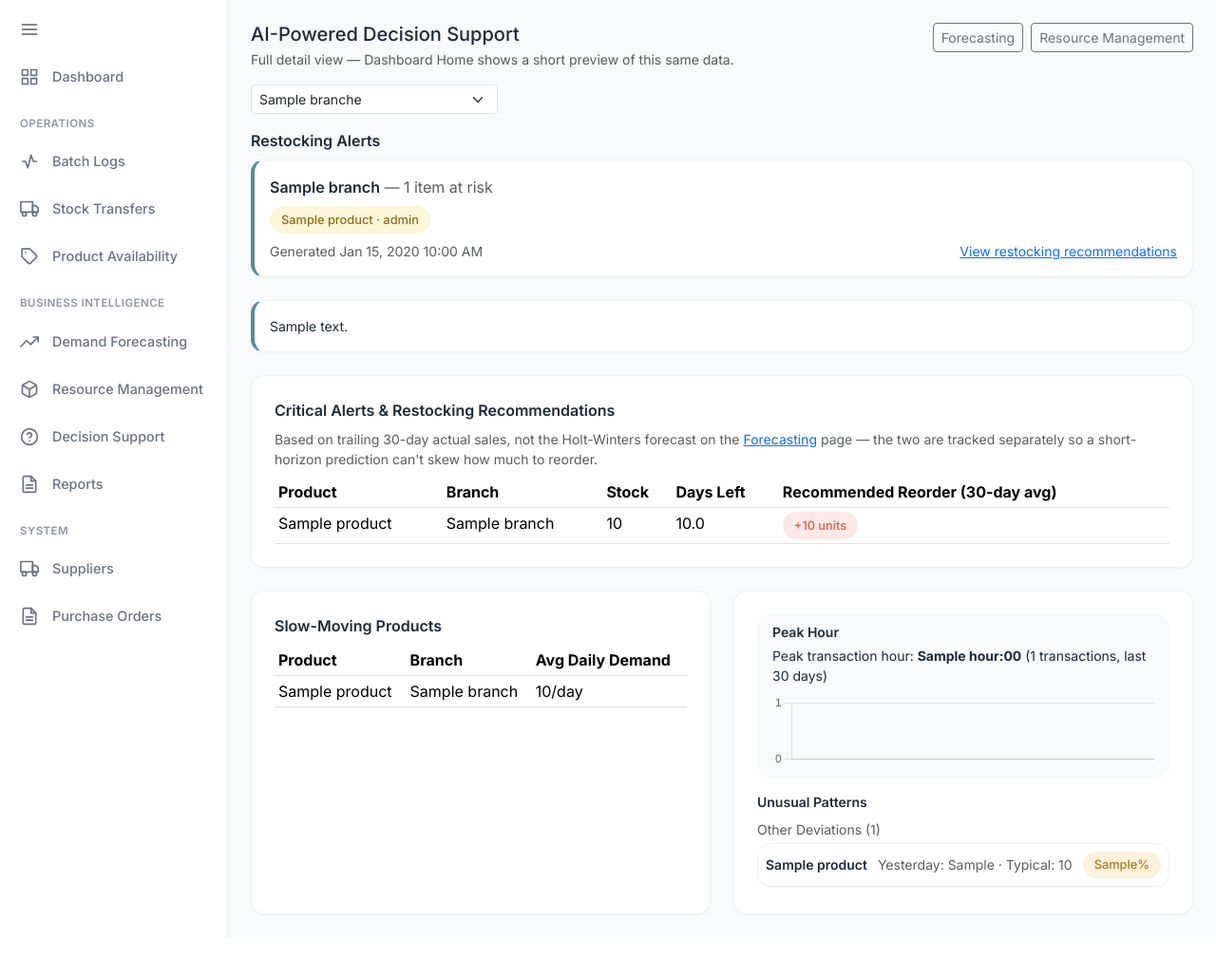
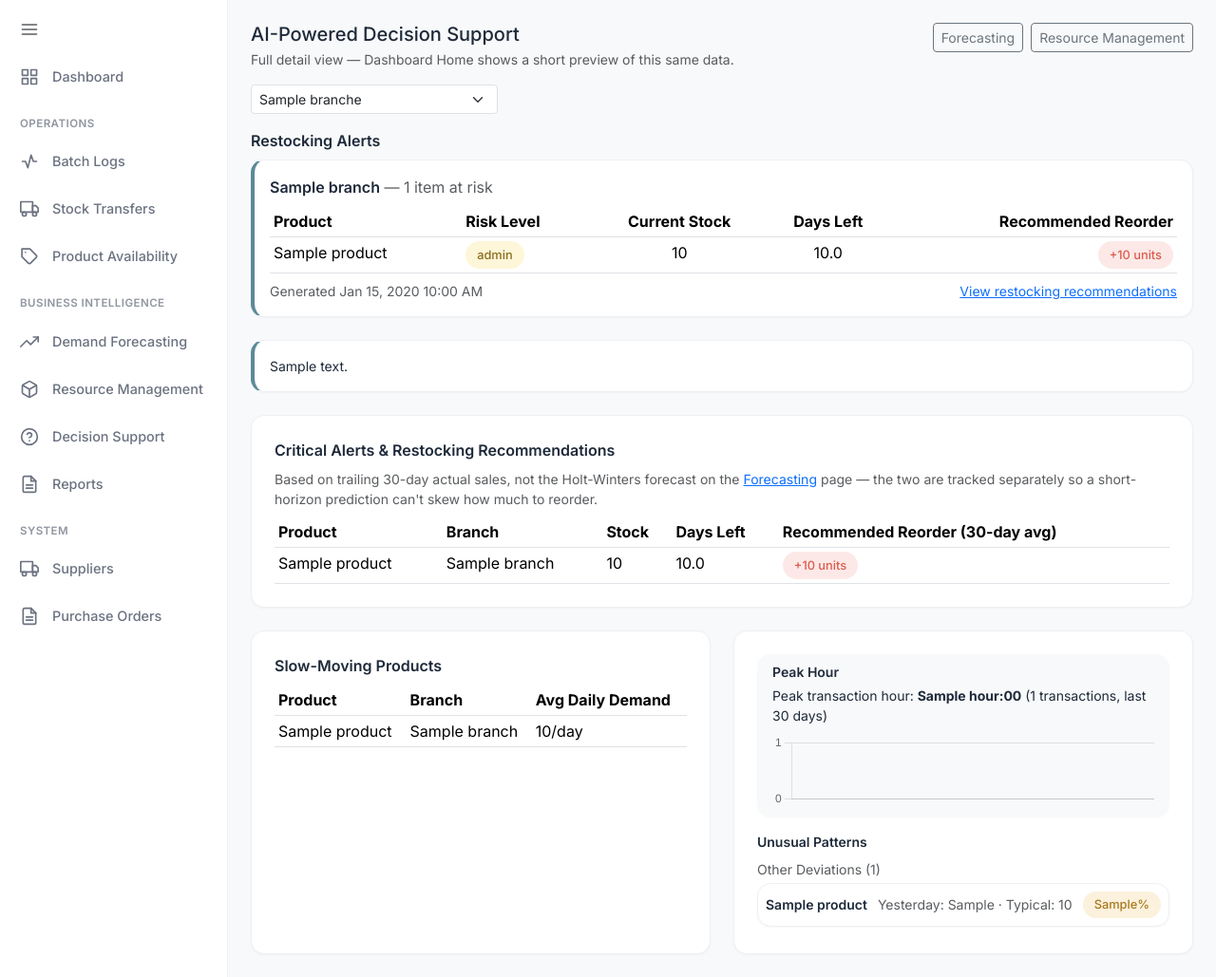
Before and after one commit to eniemennie/SanServeAll, a Django app: template backend/templates/forecasting/decision_support.html in a window 1280 px wide. Shown: the part 63-1092 px from the top of the page at 95% size. Before the commit the page ends 1050 px from the top, so only its background shows below. Run offline with Django 5.2, Linux system fonts and the light colour scheme; the template is opened without the code that fills it: most values are stand-ins (such as "Sample title", 1, 10 or a date in 2020).

Commit message:
Convert restocking alert chip lists into sortable tables
Replace each branch's wrapped risk-level chips with a table
(Product/Risk Level/Current Stock/Days Left/Recommended Reorder),
keeping the existing HIGH-before-MEDIUM-then-alphabetical sort and
risk badge colors. Branches with more than 10 items get a search box
and "Show all" expand, matching the idiom already used on Reports Hub
and Batch Logs.

Co-Authored-By: Claude Sonnet 5 <noreply@anthropic.com>
Claude-Session: https://claude.ai/code/session_015XWpaJNLYUGuNLPPiFrb3P

```diff
--- a/backend/templates/forecasting/decision_support.html
+++ b/backend/templates/forecasting/decision_support.html
@@ -33,7 +33,17 @@ the generation job had run.
 <div class="mb-4">
     <div class="fw-semibold mb-2">Restocking Alerts</div>
     {% for card in restocking_alert_cards %}
-    <div class="jc-card p-3 mb-2" style="border-left: 4px solid var(--jc-teal);">
+    {% comment %}
+    Capstone client review (2026-11-24): the wrapped chip list became a
+    table (Product/Risk Level/Current Stock/Days Left/Recommended
+    Reorder) for more scannable, actionable detail -- items are already
+    sorted HIGH before MEDIUM then alphabetically (see
+    get_restocking_alert_cards), so no re-sorting happens here. A search
+    box + "Show all" expand only appear once a branch has more than 10
+    items (Batangas City/Lipa's long lists), same idiom Reports Hub/Batch
+    Logs already use.
+    {% endcomment %}
+    <div class="jc-card p-3 mb-2 jc-restock-card" style="border-left: 4px solid var(--jc-teal);">
         <div class="d-flex justify-content-between align-items-start flex-wrap gap-2 mb-2">
             <div>
                 <span class="fw-semibold">{{ card.branch.name }}</span>
@@ -43,14 +53,51 @@ the generation job had run.
             <span class="jc-badge jc-badge-adequate">AI-Generated</span>
             {% endif %}
         </div>
-        <div class="d-flex flex-wrap gap-1 mb-2">
-            {% for item in card.items %}
-            <span class="jc-badge {% if item.risk_level == 'HIGH' %}jc-badge-critical{% elif item.risk_level == 'MEDIUM' %}jc-badge-low{% else %}jc-badge-mild{% endif %}">
-                {{ item.product.name }} &middot; {{ item.get_risk_level_display }}
-            </span>
-            {% endfor %}
+
+        {% if card.item_count > 10 %}
+        <div class="d-flex justify-content-between align-items-center flex-wrap gap-2 mb-2">
+            <input type="search" class="form-control form-control-sm restock-search" style="max-width: 240px;" placeholder="Search products&hellip;">
+            <button type="button" class="btn btn-sm btn-jc-outline restock-show-all-toggle" data-showing-all="false">Show all ({{ card.item_count }})</button>
         </div>
-        <div class="d-flex justify-content-between align-items-center flex-wrap gap-2 small text-muted">
+        {% endif %}
+
+        <div class="table-responsive">
+        <table class="table table-sm mb-0 restock-table">
+            <thead>
+                <tr>
+                    <th>Product</th>
+                    <th>Risk Level</th>
+                    <th class="text-center">Current Stock</th>
+                    <th class="text-center">Days Left</th>
+                    <th class="text-end">Recommended Reorder</th>
+                </tr>
+            </thead>
+            <tbody>
+                {% for item in card.items %}
+                <tr class="restock-row{% if forloop.counter > 10 %} restock-row-extra d-none{% endif %}" data-search-text="{{ item.product.name|lower }}">
+                    <td>{{ item.product.name }}</td>
+                    <td>
+                        <span class="jc-badge {% if item.risk_level == 'HIGH' %}jc-badge-critical{% elif item.risk_level == 'MEDIUM' %}jc-badge-low{% else %}jc-badge-mild{% endif %}">
+                            {{ item.get_risk_level_display }}
+                        </span>
+                    </td>
+                    <td class="text-center">{{ item.quantity_on_hand }}</td>
+                    <td class="text-center">{% if item.days_of_stock_left %}{{ item.days_of_stock_left|floatformat:1 }}{% else %}&mdash;{% endif %}</td>
+                    <td class="text-end">
+                        {% if item.recommended_reorder_quantity %}
+                        <span class="jc-badge jc-badge-critical">+{{ item.recommended_reorder_quantity }} units</span>
+                        {% else %}
+                        <span class="text-muted">&mdash;</span>
+                        {% endif %}
+                    </td>
+                </tr>
+                {% endfor %}
+            </tbody>
+        </table>
+        </div>
+        <p class="text-muted small mb-0 mt-2 d-none restock-no-matches">No products match that search.</p>
+
+        <div class="d-flex justify-content-between align-items-center flex-wrap gap-2 small text-muted mt-2">
             <span>Generated {{ card.generated_at|date:"M d, Y g:i A" }}</span>
             <a href="#restocking-recommendations">View restocking recommendations</a>
         </div>
@@ -251,4 +298,50 @@ the generation job had run.
     });
 })();
 </script>
+<script>
+// Capstone client review (2026-11-24): each branch's restocking table
+// (Product/Risk Level/Current Stock/Days Left/Recommended Reorder) gets
+// its own search box + "Show all" toggle, scoped to that one card --
+// same search+cap-to-10 algorithm Reports Hub's setupReportTable()
+// already uses, generalized here to run once per .jc-restock-card
+// instead of needing a unique element id per branch.
+(function () {
+    document.querySelectorAll(".jc-restock-card").forEach(function (card) {
+        var table = card.querySelector(".restock-table");
+        if (!table) return;
+        var rows = Array.prototype.slice.call(table.querySelectorAll("tbody tr.restock-row"));
+        var searchInput = card.querySelector(".restock-search");
+        var toggleBtn = card.querySelector(".restock-show-all-toggle");
+        var noMatches = card.querySelector(".restock-no-matches");
+        if (!rows.length) return;
+
+        function applyState() {
+            var query = (searchInput && searchInput.value || "").trim().toLowerCase();
+            var showingAll = toggleBtn ? toggleBtn.dataset.showingAll === "true" : true;
+            var visibleCount = 0;
+            rows.forEach(function (row, index) {
+                var matchesSearch = !query || row.dataset.searchText.indexOf(query) !== -1;
+                var withinTopTen = showingAll || query || index < 10;
+                var visible = matchesSearch && withinTopTen;
+                row.classList.toggle("d-none", !visible);
+                if (visible) visibleCount += 1;
+            });
+            if (noMatches) noMatches.classList.toggle("d-none", visibleCount !== 0 || !query);
+        }
+
+        if (searchInput) searchInput.addEventListener("input", applyState);
+        if (toggleBtn) {
+            toggleBtn.addEventListener("click", function () {
+                var showingAll = toggleBtn.dataset.showingAll === "true";
+                toggleBtn.dataset.showingAll = showingAll ? "false" : "true";
+                toggleBtn.textContent = showingAll
+                    ? "Show all (" + rows.length + ")"
+                    : "Show top 10";
+                applyState();
+            });
+        }
+        applyState();
+    });
+})();
+</script>
 {% endblock %}
```
Also changed, not shown: backend/apps/forecasting/services.py (+15 -1 lines), backend/apps/forecasting/tests/test_ai_dashboards.py (+89 -0 lines).
